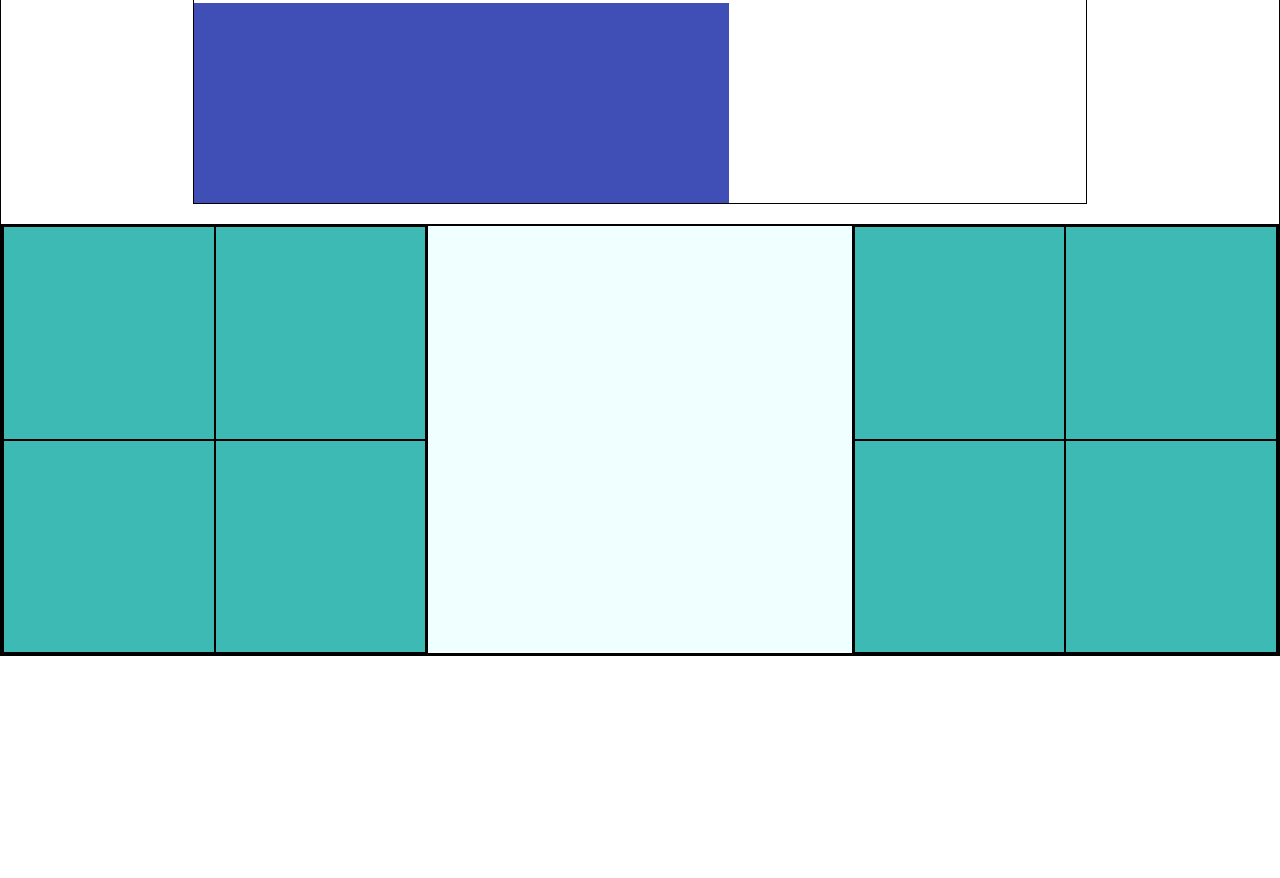
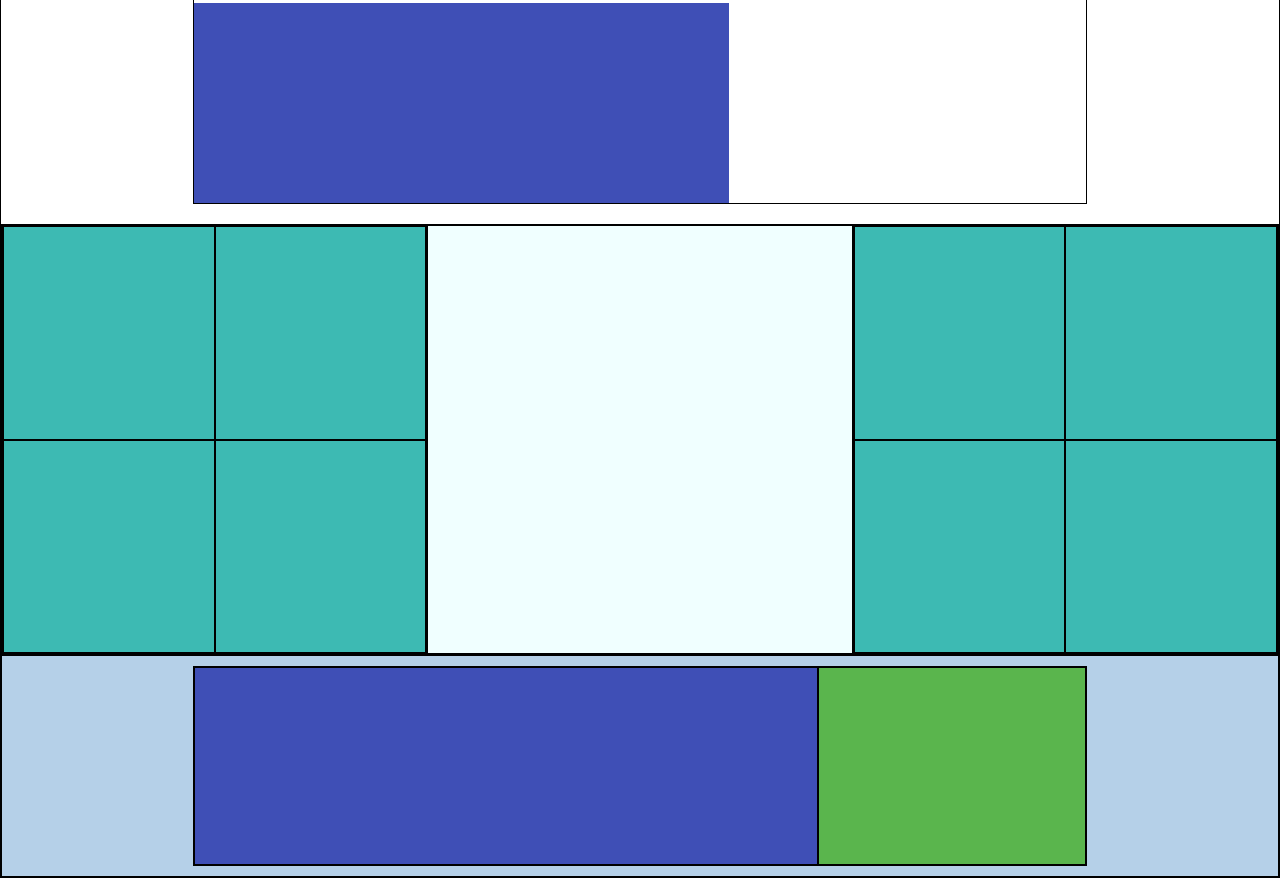
Before and after one commit to WalterCorsini/htmlcss-dropbox, a plain HTML site: page index.html in a window 1280 px wide. Shown: the part 3716-4594 px from the top of the page. Before the commit the page ends 4372 px from the top, so only its background shows below. Drawn offline with Linux system fonts and the light colour scheme.

Commit message:
add: sub-logo section

```diff
--- a/css/master.css
+++ b/css/master.css
@@ -75,12 +75,20 @@ a {
     margin-top: 20px;
 }
 
+.m-t-10 {
+    margin-top: 10px;
+}
+
 .m-b-100{
     margin-bottom: 100px;
 }
 
 .m-b-20{
     margin-bottom: 20px;
+}
+
+.m-b-10{
+    margin-bottom: 10px;
 }
 
 /* bg-color */
@@ -177,10 +185,6 @@ main {
     background-color: rgb(63, 79, 182);
 }
 
-/* .section-logo{
-    height: 400px;
-} */
-
 .section-logo >.w-33-nm{
     width: calc(100% / 3);
     border: 1px solid black;
@@ -201,3 +205,23 @@ main {
     width: 100%;
     height: 100%;
 }
+
+.section-sub-logo{
+    /* debug */
+    justify-content: center;
+    background-color: rgb(181, 208, 232);
+}
+
+.sub-logo{
+    /* debug */
+    height: 200px;
+    /* background-color: blue; */
+}
+
+.sub-logo >.w-70{
+    background-color: rgb(63, 79, 182);
+}
+
+.sub-logo >.w-30{
+    background-color: rgb(90, 181, 77)
+}
--- a/index.html
+++ b/index.html
@@ -170,6 +170,21 @@
             </div>
             <!-- /section-logo -->
 
+            <!-- section sub-logo -->
+            <div class="section-sub-logo w-100 flex-row">
+                <div class="sub-logo flex-row w-70 m-t-10 m-b-10">
+                    <div class="w-70">
+
+                    </div>
+
+                    <div class="w-30">
+
+                    </div>
+                </div>
+            <!-- /section sub-logo -->
+
+
+            </div>
     </main>
     <!-- /main -->
 
```
